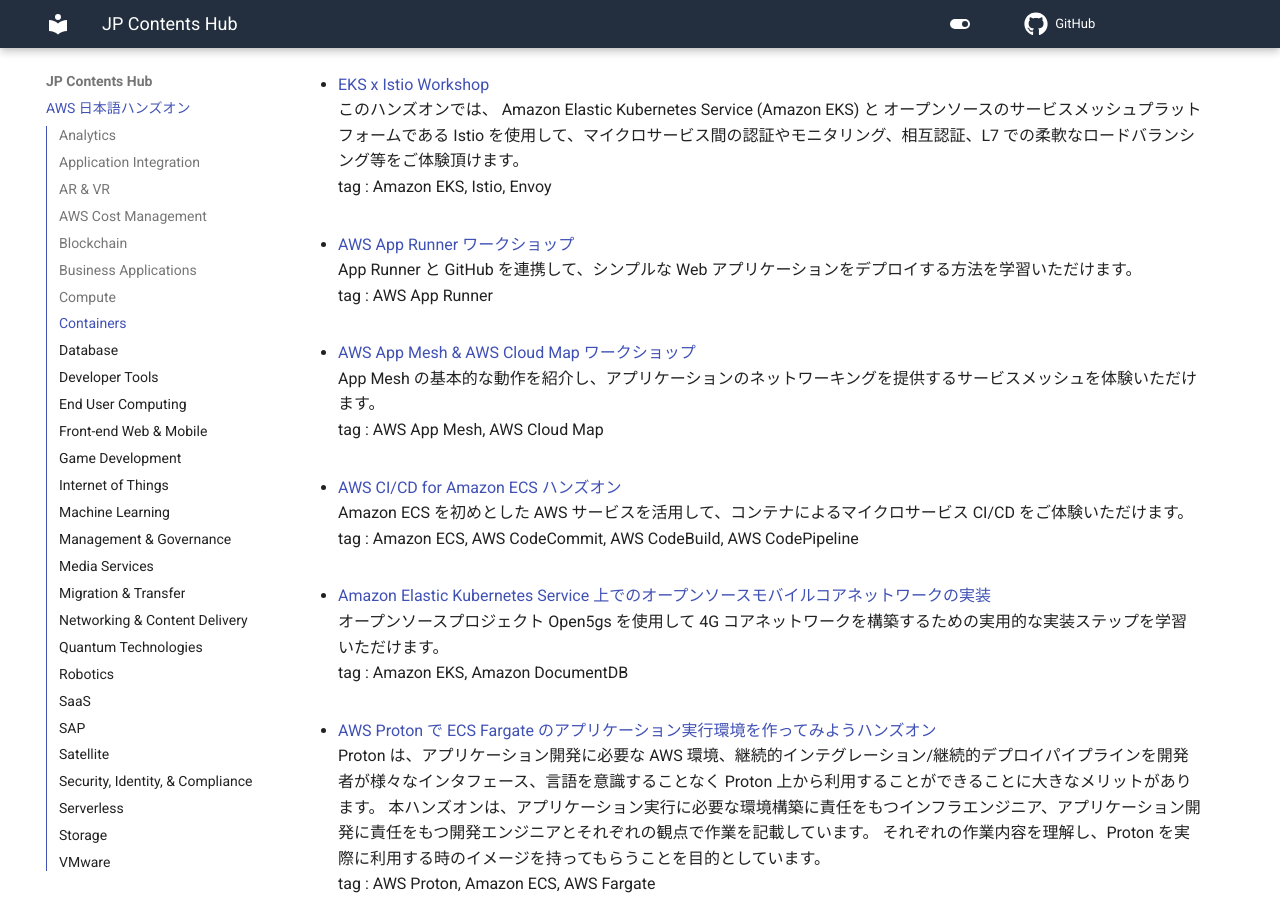
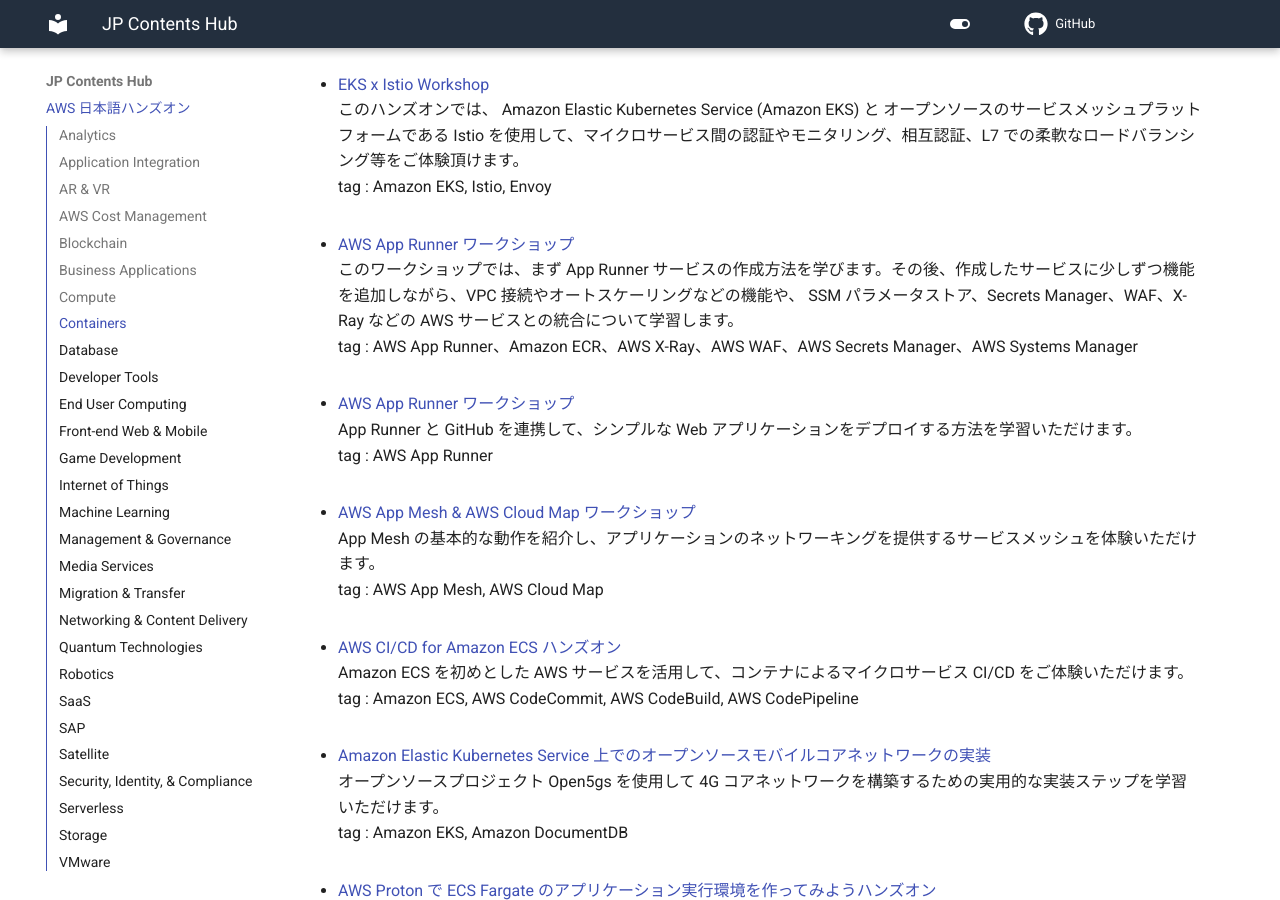
Before and after one commit to aws-samples/jp-contents-hub, an MkDocs documentation site: the page built from content/index.md, in a window 1280 px wide and 900 px high, scrolled down 10028 px. Built offline with MkDocs 1.6.1 and Material for MkDocs 9.7.7, drawn with Linux system fonts in a browser that asks for light colours; comment, search, counter and statistics services are not loaded.

Commit message:
add: 新規ハンズオンコンテンツ追加

```diff
--- a/content/index.md
+++ b/content/index.md
@@ -264,6 +264,10 @@
 - <a href="https://catalog.us-east-1.prod.workshops.aws/workshops/a0193a6a-70c1-45e2-91e2-879852adb0d0/ja-JP" target="_blank" onclick="sendClickCount()" onauxclick="sendClickCount()">EKS x Istio Workshop</a>
 このハンズオンでは、 Amazon Elastic Kubernetes Service (Amazon EKS) と オープンソースのサービスメッシュプラットフォームである Istio を使用して、マイクロサービス間の認証やモニタリング、相互認証、L7 での柔軟なロードバランシング等をご体験頂けます。
 tag : Amazon EKS, Istio, Envoy
+
+- <a href="https://catalog.workshops.aws/workshops/e801f943-aad8-4d9e-aa8a-3bcc2913340f/ja-JP" target="_blank" onclick="sendClickCount()" onauxclick="sendClickCount()">AWS App Runner ワークショップ</a>
+このワークショップでは、まず App Runner サービスの作成方法を学びます。その後、作成したサービスに少しずつ機能を追加しながら、VPC 接続やオートスケーリングなどの機能や、 SSM パラメータストア、Secrets Manager、WAF、X-Ray などの AWS サービスとの統合について学習します。
+tag : AWS App Runner、Amazon ECR、AWS X-Ray、AWS WAF、AWS Secrets Manager、AWS Systems Manager
 
 - <a href="https://github.com/harunobukameda/AWS-App-Runner/blob/main/AWS%20App%20Runner%20%E3%83%AF%E3%83%BC%E3%82%AF%E3%82%B7%E3%83%A7%E3%83%83%E3%83%97.pdf" target="_blank" onclick="sendClickCount()" onauxclick="sendClickCount()">AWS App Runner ワークショップ</a>
 App Runner と GitHub を連携して、シンプルな Web アプリケーションをデプロイする方法を学習いただけます。
```
Also changed, not shown: README.md (+5 -0 lines).
